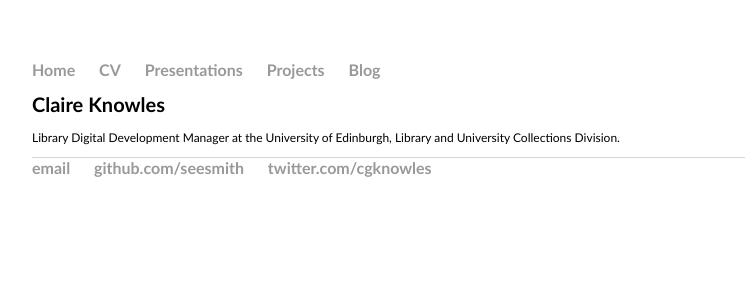
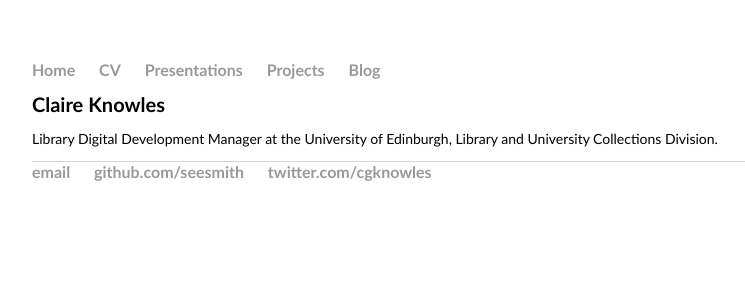
Before and after one commit to seesmith/seesmith.github.io, a Jekyll site: the page built from index.html, in a window 1280 px wide. Shown: the top 300 px of the page, without its empty margins (160-905 px from the left). Built offline with Jekyll 4.4.1, drawn with Linux system fonts in a browser that asks for light colours.

Commit message:
Update main.css

```diff
--- a/css/main.css
+++ b/css/main.css
@@ -1,7 +1,7 @@
 body {
     margin: 60px auto;
     width: 70%;
-    font-size: 12px;
+    font-size: 14px;
     font-family:'Calibri',sans-serif;
 }
 nav ul, footer ul {
@@ -34,21 +34,16 @@ h3 {
     font-size: 16px;
     font-family:'Calibri',sans-serif;
 }
-h4 {
-    font-size: 14px;
-    font-family:'Calibri',sans-serif;
-}
-
 footer {
     border-top: 1px solid #d5d5d5;
-    font-size: 12px;
+    font-size: 14px;
 }
 ul {
   margin: 0;
 }
 ul.dashed {
   list-style-type: none;
-  font-size: 12px;
+  font-size: 14px;
   font-family:'Calibri',sans-serif;
 }
 ul.dashed > li {
@@ -61,7 +56,7 @@ ul.dashed > li:before {
 
 ul.posts {
     margin: 20px auto 40px;
-    font-size: 12px;
+    font-size: 14px;
 }
 
 ul.posts li {
```
